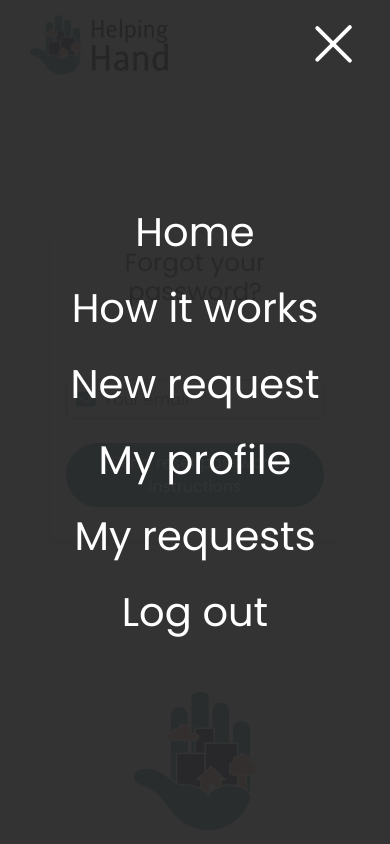
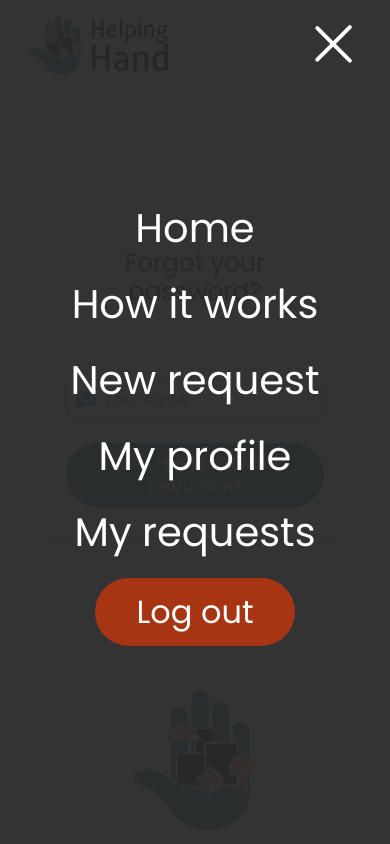
Before and after one commit to MathieuParadis/helping-hand, a React (Create React App) app: page /forgotten-password in a window 390 px wide. Both pictures are taken after a click on the element 325 px from the left and 46 px from the top of the page. Shown: the top 844 px of the page. Built offline with nearby package versions, Linux system fonts and the light colour scheme.

Commit message:
edited hamburger menu

```diff
--- a/src/components/HamburgerMenu.jsx
+++ b/src/components/HamburgerMenu.jsx
@@ -48,7 +48,7 @@ const HamburgerMenu = () => {
             <p className="menu-item my-2" onClick={() => openModalNewRequest()}>New request</p>
             <NavLink className="menu-link my-2" exact="true" to="/my-profile" onClick={handleMenu}>My profile</NavLink>
             <NavLink className="menu-link my-2" exact="true" to="/my-requests" onClick={handleMenu}>My requests</NavLink>
-            <p className="menu-item my-2" onClick={() => signOut()}>Log out</p>
+            <p className="btn button-w200 button-danger h4 my-2 py-2" onClick={() => signOut()}>Log out</p>
           </div>
         )
       }
--- a/src/styles/_settings.scss
+++ b/src/styles/_settings.scss
@@ -161,6 +161,17 @@ a {
   }
 }
 
+.button-danger {
+  background-color: var(--danger-color);
+  color: var(--basic-color-white);
+  border: 2px solid var(--danger-color);
+  border-radius: 50px;
+
+  &:hover, &:focus {
+    color: var(--basic-color-white);
+  }
+}
+
 
 // -------------------- FONT COLOR CLASSES -------------------- //
 .text-primary {
@@ -199,7 +210,6 @@ a {
 
 .border-radius-top-5 {
   border-radius: 5px 5px 0 0 !important;
-
 }
 
 .border-radius-bottom-5 {
--- a/src/styles/components/_hamburgerMenu.scss
+++ b/src/styles/components/_hamburgerMenu.scss
@@ -101,7 +101,7 @@
       }
     }
 
-    a.btn {
+    a.btn, p.btn {
       font-size: 2em;
     }
 
```
